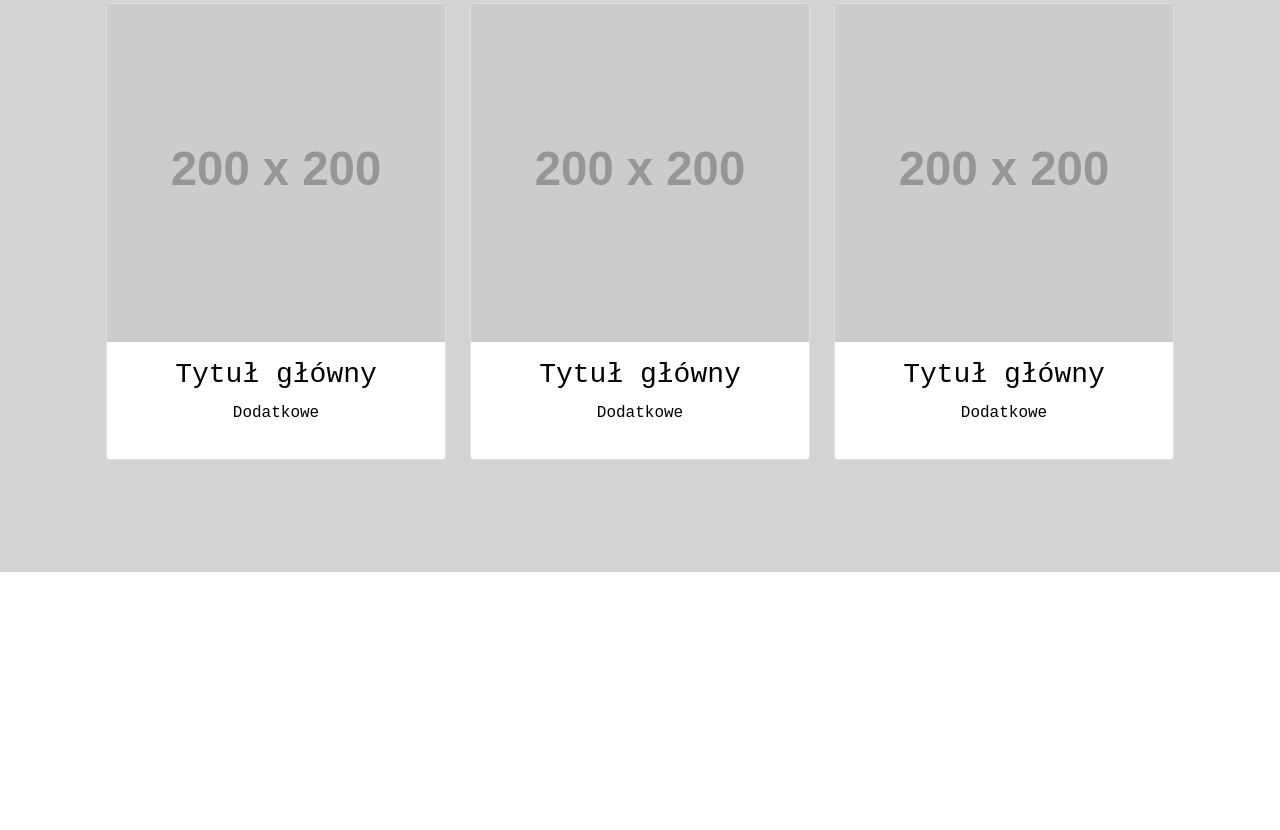
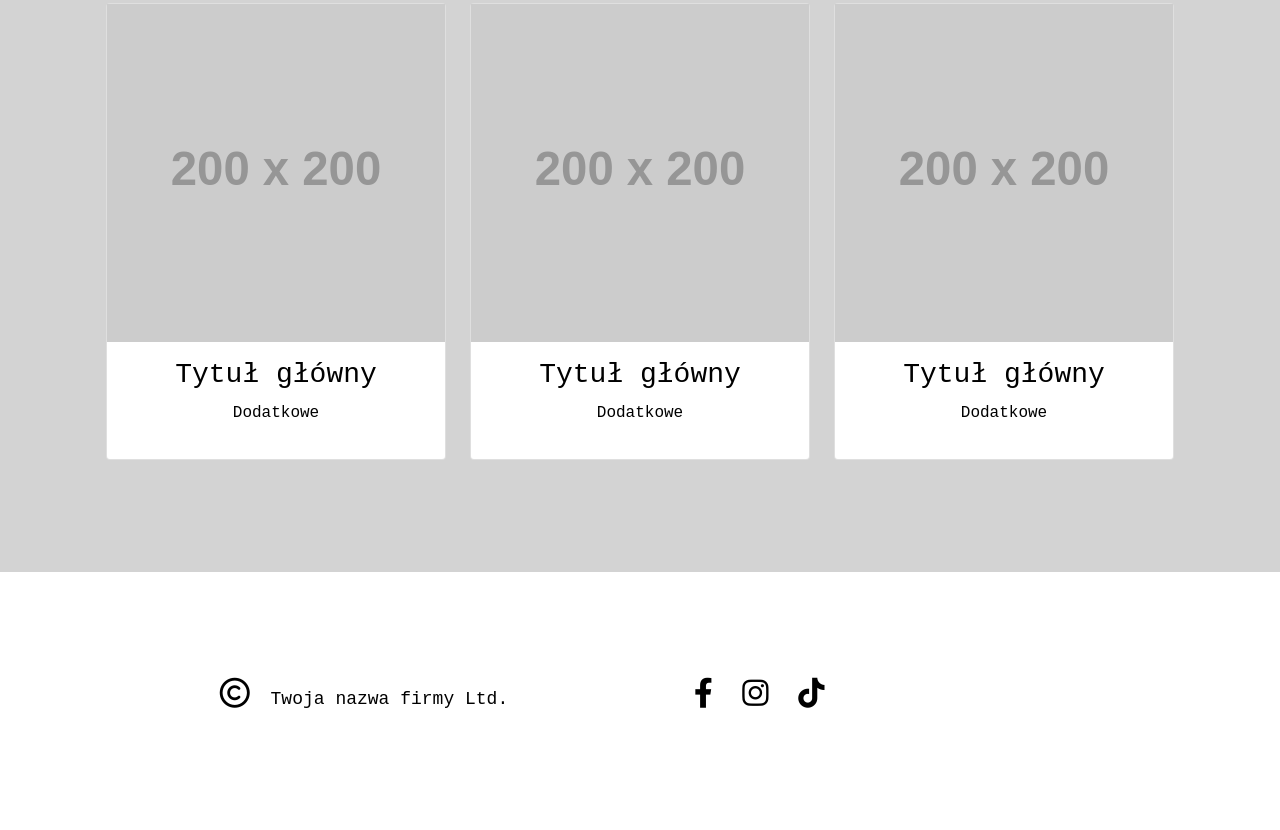
Before and after one commit to Lemarczini21/project-with-task-runner, a website: page index.html in a window 1280 px wide. Shown: the part 1592-2422 px from the top of the page. Before the commit the page ends 2164 px from the top, so only its background shows below. Drawn offline with nearby package versions, Linux system fonts and the light colour scheme; placeholder pictures from the web are drawn by us.

Commit message:
add footer section

```diff
--- a/index.html
+++ b/index.html
@@ -114,8 +114,23 @@
       </div>
     </div>
     </section>
-    <!-- <section>
-    </section> -->
+    <!--FOOTER-->
+    <section class="footer">
+      <div class="container">
+        <div class="row">
+          <div class="col-6">
+            <p><i class="fa-regular fa-copyright"></i> Twoja nazwa firmy Ltd.</p>
+          </div>
+          <div class="col-6">
+            <ul>
+              <li><i class="fab fa-facebook-f"></i></li>
+              <li><i class="fa-brands fa-instagram"></i></li>
+              <li><i class="fa-brands fa-tiktok"></i></li>
+            </ul>
+          </div>
+        </div>
+      </div>
+    </section>
     <script src="https://cdn.jsdelivr.net/npm/bootstrap@5.1.3/dist/js/bootstrap.bundle.min.js" integrity="sha384-ka7Sk0Gln4gmtz2MlQnikT1wXgYsOg+OMhuP+IlRH9sENBO0LRn5q+8nbTov4+1p" crossorigin="anonymous"></script>
   </body>
 </html>
--- a/sass/style.scss
+++ b/sass/style.scss
@@ -88,5 +88,23 @@ color:yellow;
 .portfolio h1{
     font-weight: bold;
 }
-.card   {
+/* FOOTER */
+.footer {
+    color: black
 }
+.footer ul  {
+    list-style-type: none;
+    position: absolute;
+}
+.footer li{
+    display: inline;
+    font-size: 18px;
+}
+.footer p{
+    font-size: 18px;
+}
+.footer i{
+    font-size: 30px;
+    padding: 10px;
+    text-align: center;
+}
```
Also changed, not shown: css/style.css, 1 other file.
